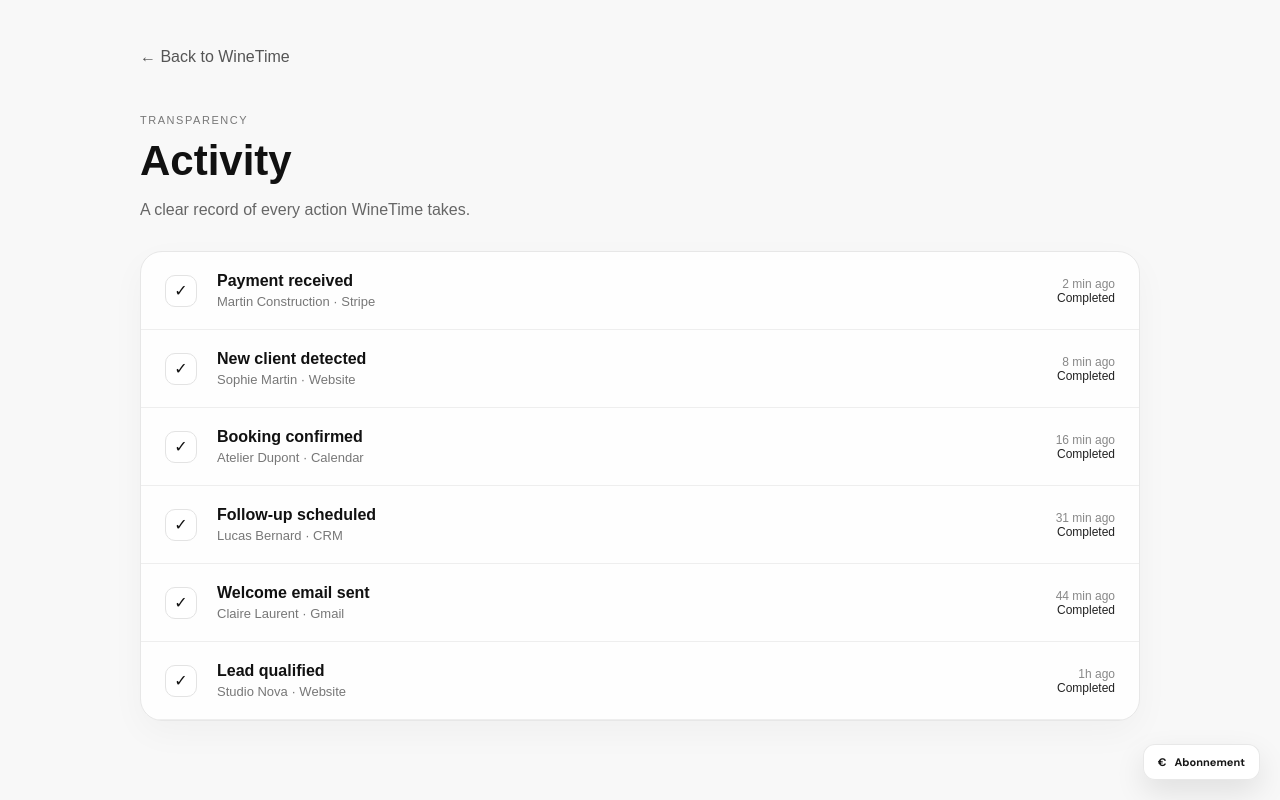
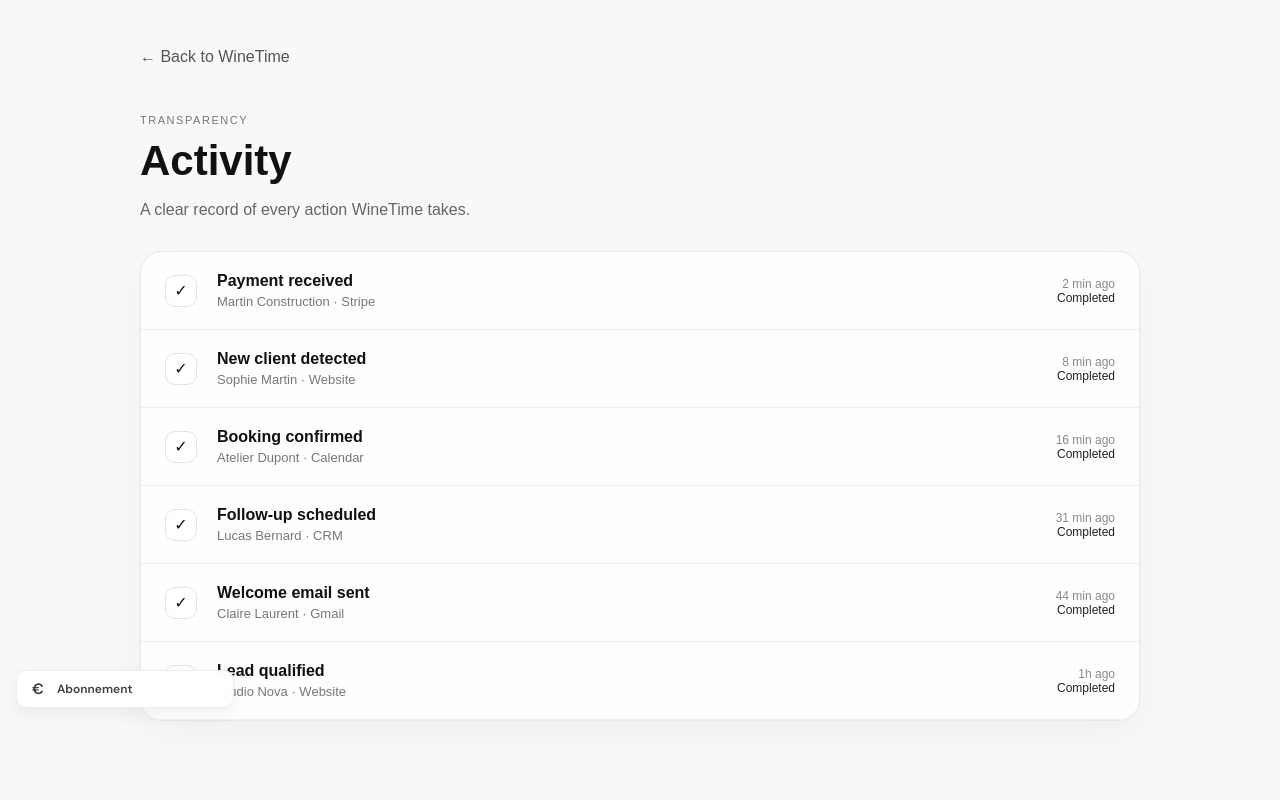
Before and after one commit to dreamsbuilding3-afk/Orbit, a Next.js app: page /activity in a window 1280 px wide. Built offline with nearby package versions, Linux system fonts and the light colour scheme.

Commit message:
ui: move abonnement into sidebar navigation

```diff
--- a/app/subscription-link.tsx
+++ b/app/subscription-link.tsx
@@ -7,25 +7,27 @@ export default function SubscriptionLink() {
       aria-label="Ouvrir les abonnements WineTime"
       style={{
         position: "fixed",
-        right: 20,
-        bottom: 20,
+        left: 16,
+        bottom: 92,
         zIndex: 40,
-        display: "inline-flex",
+        width: 218,
+        boxSizing: "border-box",
+        display: "flex",
         alignItems: "center",
-        gap: 8,
-        padding: "10px 14px",
-        borderRadius: 12,
-        border: "1px solid rgba(0,0,0,.09)",
-        background: "rgba(255,255,255,.94)",
-        color: "#171717",
+        gap: 10,
+        padding: "10px 12px",
+        borderRadius: 10,
+        border: "1px solid rgba(0,0,0,.07)",
+        background: "rgba(255,255,255,.96)",
+        color: "#3f3f3d",
         textDecoration: "none",
-        fontSize: 11,
-        fontWeight: 700,
-        boxShadow: "0 12px 30px rgba(0,0,0,.10)",
+        fontSize: 12,
+        fontWeight: 600,
+        boxShadow: "0 6px 18px rgba(0,0,0,.06)",
         backdropFilter: "blur(14px)",
       }}
     >
-      <span aria-hidden="true">€</span>
+      <span aria-hidden="true" style={{ width: 18, textAlign: "center", fontSize: 15, lineHeight: 1 }}>€</span>
       Abonnement
     </Link>
   );
```
